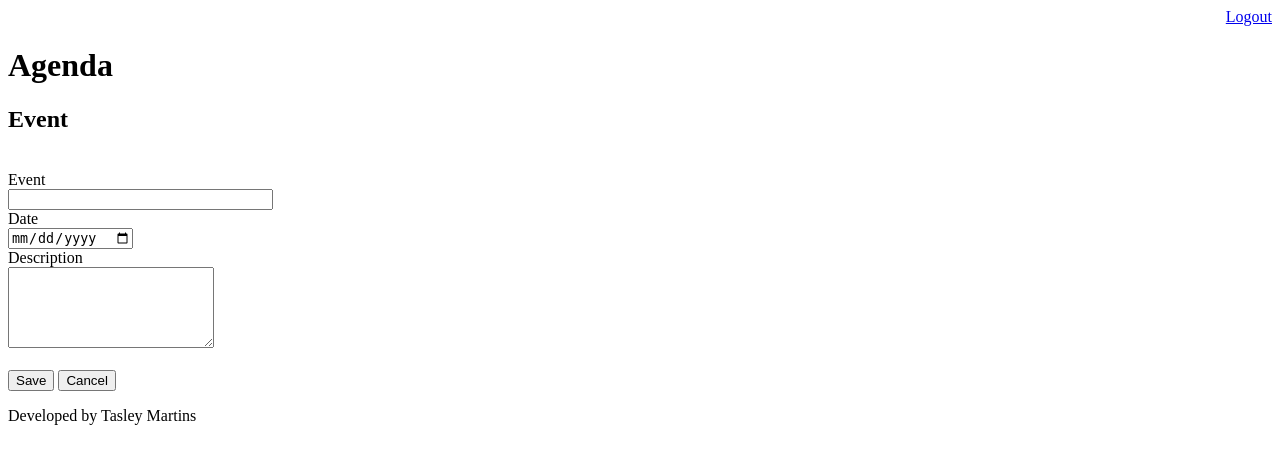
After one commit to Tasley/agenda_com_django_python, a Django app: page /agenda/event/ in a window 1280 px wide. The commit adds this page. Shown: the top 464 px of the page. Run offline with Django 3.2, Linux system fonts and the light colour scheme; a user stored in the database is signed in.

Commit message:
Including the template to add new events

```diff
--- a/agenda/urls.py
+++ b/agenda/urls.py
@@ -21,6 +21,8 @@ from django.views.generic import RedirectView
 urlpatterns = [
     path('admin/', admin.site.urls),
     path('agenda/', views.event_list),
+    path('agenda/event/', views.event),
+    path('agenda/event/submit', views.submit_event),
     path('', RedirectView.as_view(url='/agenda/')),
     path('login/', views.login_user),
     path('login/submit', views.submit_login),
--- a/core/views.py
+++ b/core/views.py
@@ -36,3 +36,18 @@ def event_list(request):
     event = Event.objects.filter(user=user)
     data = {'events': event}
     return render(request, 'agenda.html', data)
+
+
+@login_required(login_url='/login')
+def event(request):
+    return render (request, 'event.html')
+
+@login_required(login_url='/login')
+def submit_event(request):
+    if request.POST:
+        title = request.POST.get('title')
+        event_date = request.POST.get('event_date')
+        description = request.POST.get('description')
+        user = request.user
+        Event.objects.create(title=title, event_date=event_date, description=description, user=user)
+    return redirect('/')
--- a/templates/agenda.html
+++ b/templates/agenda.html
@@ -2,6 +2,10 @@
 
 {% block content %}
     <h2>Appointments</h2>
+
+    <a href="event/">
+        <button type="button">New Event</button>
+    </a>
 
     <ul style="font-size: 18px">
         {% for event in events %}
--- /dev/null
+++ b/templates/event.html
@@ -0,0 +1,28 @@
+{% extends "model_page.html" %}
+
+{% block content %}
+
+<h2>Event</h2>
+<form action="submit" method="POST"> {% csrf_token %}
+    <br>
+    <label>Event</label>
+    <br>
+    <input type="text" name="event" size="30">
+    <br>
+    <label>Date</label>
+    <br>
+    <input type="date" name="date" size="30">
+    <br>
+    <label>Description</label>
+    <br>
+    <textarea name="description" rows="5" cols="23"></textarea>
+    <br><br>
+    <button type="submit">Save</button>
+
+    <a href="/">
+        <button type="button">Cancel</button>
+    </a>
+</form>
+
+
+{% endblock %}
--- a/templates/model_footer.html
+++ b/templates/model_footer.html
@@ -1 +1 @@
-<p> Desenvolvido por Tasley Martins</p>
+<p> Developed by Tasley Martins</p>
```
Also changed, not shown: db.sqlite3.
